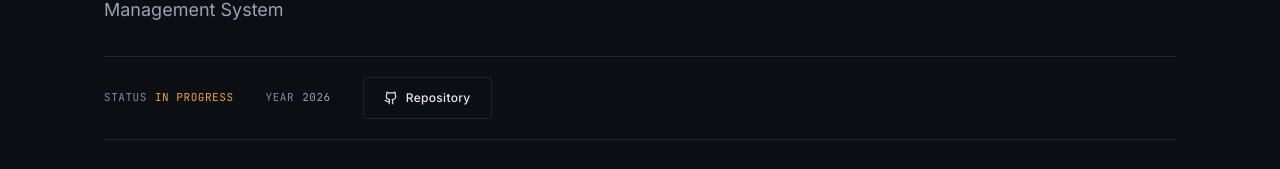
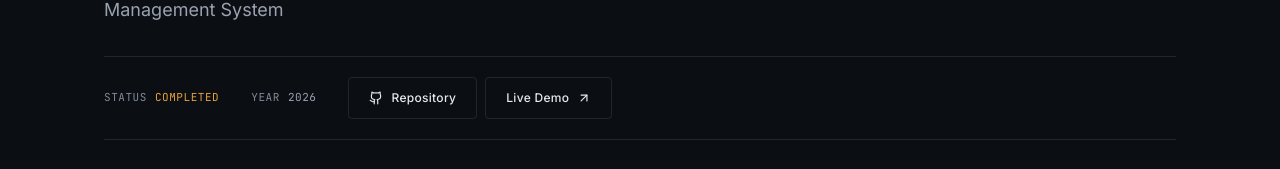
Before and after one commit to EcoTraces/abass-portfolio, a Next.js app: page /projects/ecotrace in a window 1280 px wide. Shown: the part 383-552 px from the top of the page. Built offline with nearby package versions, Linux system fonts and the light colour scheme; grey boxes are pictures that could not be loaded.

Commit message:
Mark EcoTrace as completed and add live demo link

```diff
--- a/src/data/projects.ts
+++ b/src/data/projects.ts
@@ -24,14 +24,14 @@ export const projects: Project[] = [
       "Google Maps Platform",
       "Render",
     ],
-    status: "In Progress",
+    status: "Completed",
     year: "2026",
     featured: true,
-    coverImage: "/images/projects/ecotrace-cover.jpg",
+    coverImage: "/images/projects/ecotrace-cover.png",
     screenshots: [],
     links: {
       github: "https://github.com/EcoTraces/Ecotrace-SRS-Document",
-      demo: undefined,
+      demo: "https://wastemanagementsystem-902eb.web.app/",
     },
     caseStudy: {
       overview:
```
